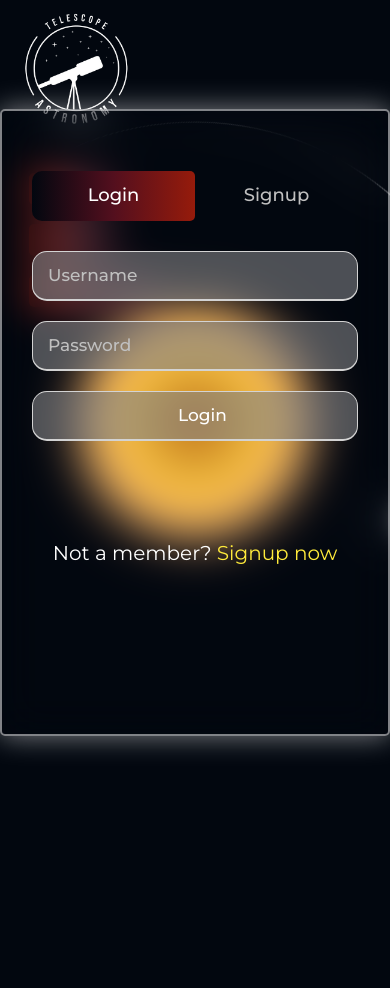
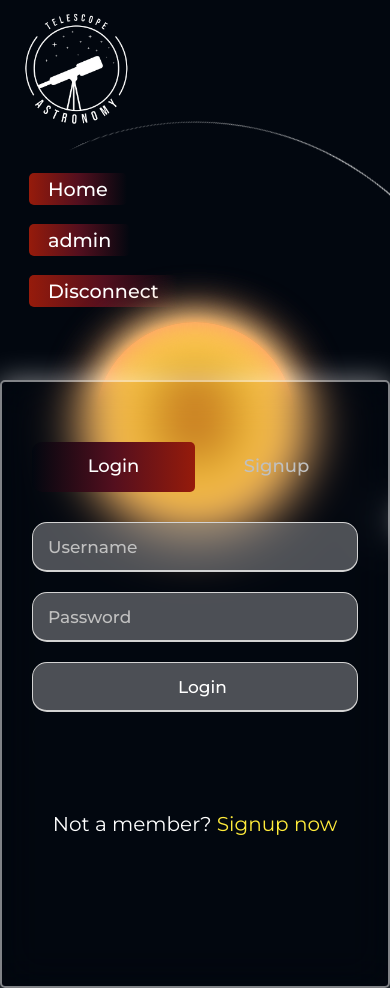
Before and after one commit to alix-platier-favier/module-connexion-b2, a PHP site: page /loginSignup.php in a window 390 px wide. Before the commit the page ends 753 px from the top, so only its background shows below. Run offline with PHP 8.4, Linux system fonts and the light colour scheme; the visitor is signed in with stand-in values (Sample User, id 1).

Commit message:
Update Day4 -fixed

```diff
--- a/CSS/bg.css
+++ b/CSS/bg.css
@@ -22,23 +22,21 @@
 }
 
 body {
-    height: 100vh;
     display: flex;
     justify-content: center;
     align-items: center;
     background-color: var(--color-bg);
-    overflow: hidden;
     margin: 0;
 }
 
 .topnav {
-    z-index: 0;
     display: flex;
     flex-direction: column;
     position: absolute;
     top: 0;
     left: 0;
 }
+
 
 .topnav .btn {
     display: flex;
@@ -60,7 +58,7 @@ body {
     transition: var(--transition);
 }
 
-.container {
+.planet {
     font-size: 10px;
     width: 20em;
     height: 20em;
@@ -159,3 +157,11 @@ span:nth-child(3) {
         transform: rotate(360deg);
     }
 }
+
+
+@media (max-width: 768px) {
+
+    .container{
+    margin-top: 200px;
+    }
+}
--- a/CSS/form.css
+++ b/CSS/form.css
@@ -31,7 +31,7 @@
 
 .wrapper {
     position: relative;
-    overflow: hidden;
+    margin-top: 100px;
     max-width: 500px;
     background: transparent;
     backdrop-filter: blur(20px);
@@ -301,3 +301,18 @@ table td:first-child a {
     text-decoration: none;
     display: block;
 }
+
+@media (max-width: 768px) {
+
+    .wrapper {
+        margin-top: 380px;
+    }
+
+    table th:first-child {
+        display: none;
+    }
+
+    table td:first-child {
+        display: none;
+    }
+}
--- a/admin.php
+++ b/admin.php
@@ -45,7 +45,7 @@ require_once 'conn.php';
                 }
             ?>
         </div>
-        <div class="container">
+        <div class="planet">
         <div class="sun">
             <span></span>
             <span></span>
--- a/index.php
+++ b/index.php
@@ -44,7 +44,7 @@ session_start();
             ?>
         </div>
     </div>
-    <div class="container">
+    <div class="planet">
         <div class="sun">
             <span></span>
             <span></span>
--- a/loginSignup.php
+++ b/loginSignup.php
@@ -105,7 +105,7 @@ if ($_SERVER['REQUEST_METHOD'] === 'POST' && isset($_POST['confirmpwd'])) {
                 }
             ?>
         </div>
-        <div class="container">
+        <div class="planet">
         <div class="sun">
             <span></span>
             <span></span>
@@ -152,14 +152,7 @@ if ($_SERVER['REQUEST_METHOD'] === 'POST' && isset($_POST['confirmpwd'])) {
                     <input type="text" placeholder="Last Name" name="lastname" required>
                 </div>
                 <div class="field">
-                    <i class="fas fa-eye-slash show_hide"></i>
-                    <input spellcheck="false" type="password" placeholder="Password" name="password" required>
-                </div>
-                <div class="indicator">
-                    <div class="icon-text">
-                        <i class="fas fa-exclamation-circle error_icon"></i>
-                        <h6 class="text"></h6>
-                    </div>
+                    <input type="password" placeholder="Password" name="password" required>
                 </div>
                 <div class="field">
                     <input type="password" placeholder="Confirm Password" name="confirmpwd" required>
--- a/profile.php
+++ b/profile.php
@@ -97,7 +97,7 @@ $conn = null;
                 }
             ?>
         </div>
-        <div class="container">
+        <div class="planet">
         <div class="sun">
             <span></span>
             <span></span>
--- a/script.js
+++ b/script.js
@@ -1,11 +1,3 @@
-function toggleMenu() {
-    var menu = document.querySelector('.menu');
-    if (menu.style.display === 'block') {
-        menu.style.display = 'none';
-    } else {
-        menu.style.display = 'block';
-    }
-}
 
 // Login-Registration Form
 
```
